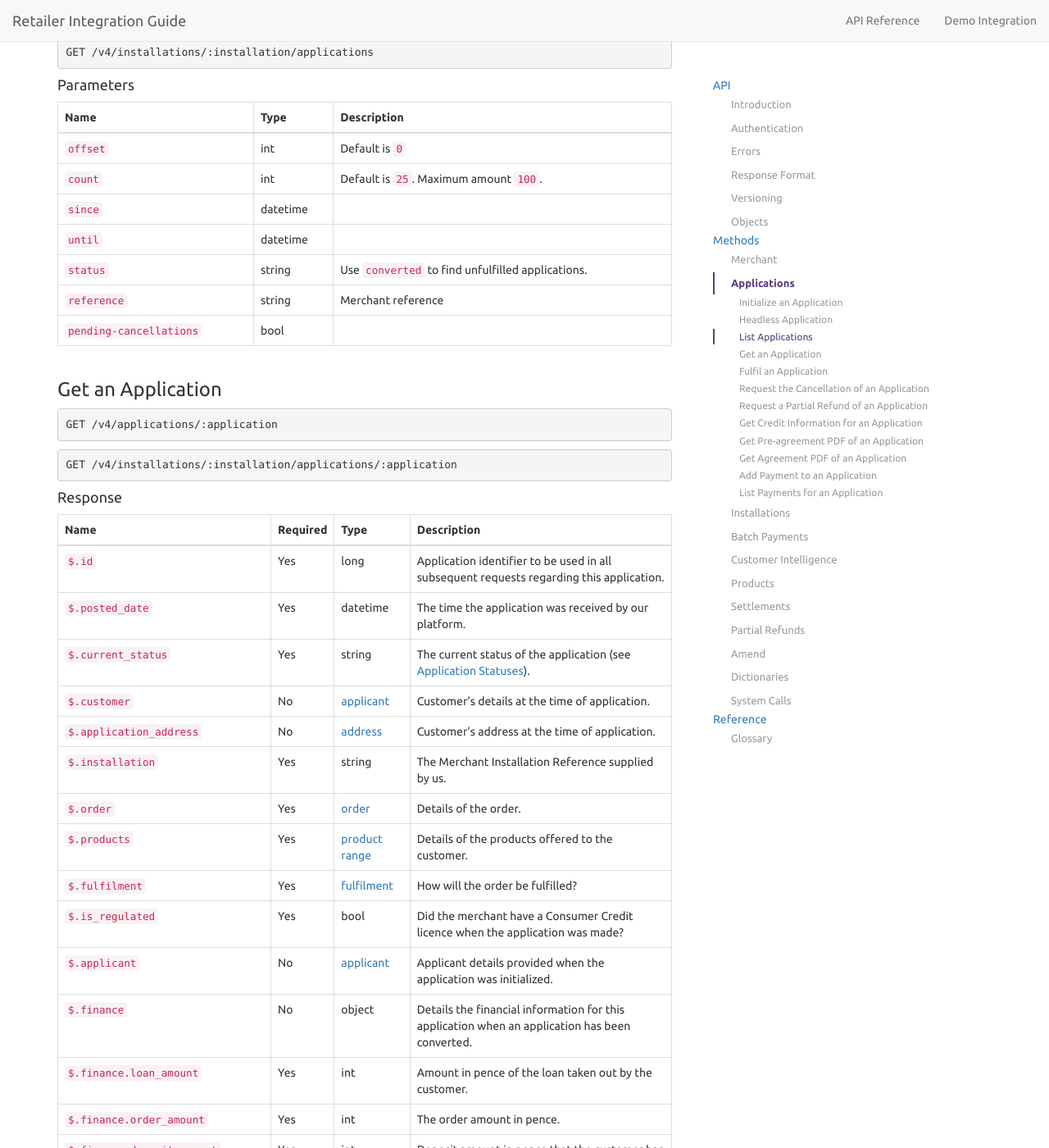
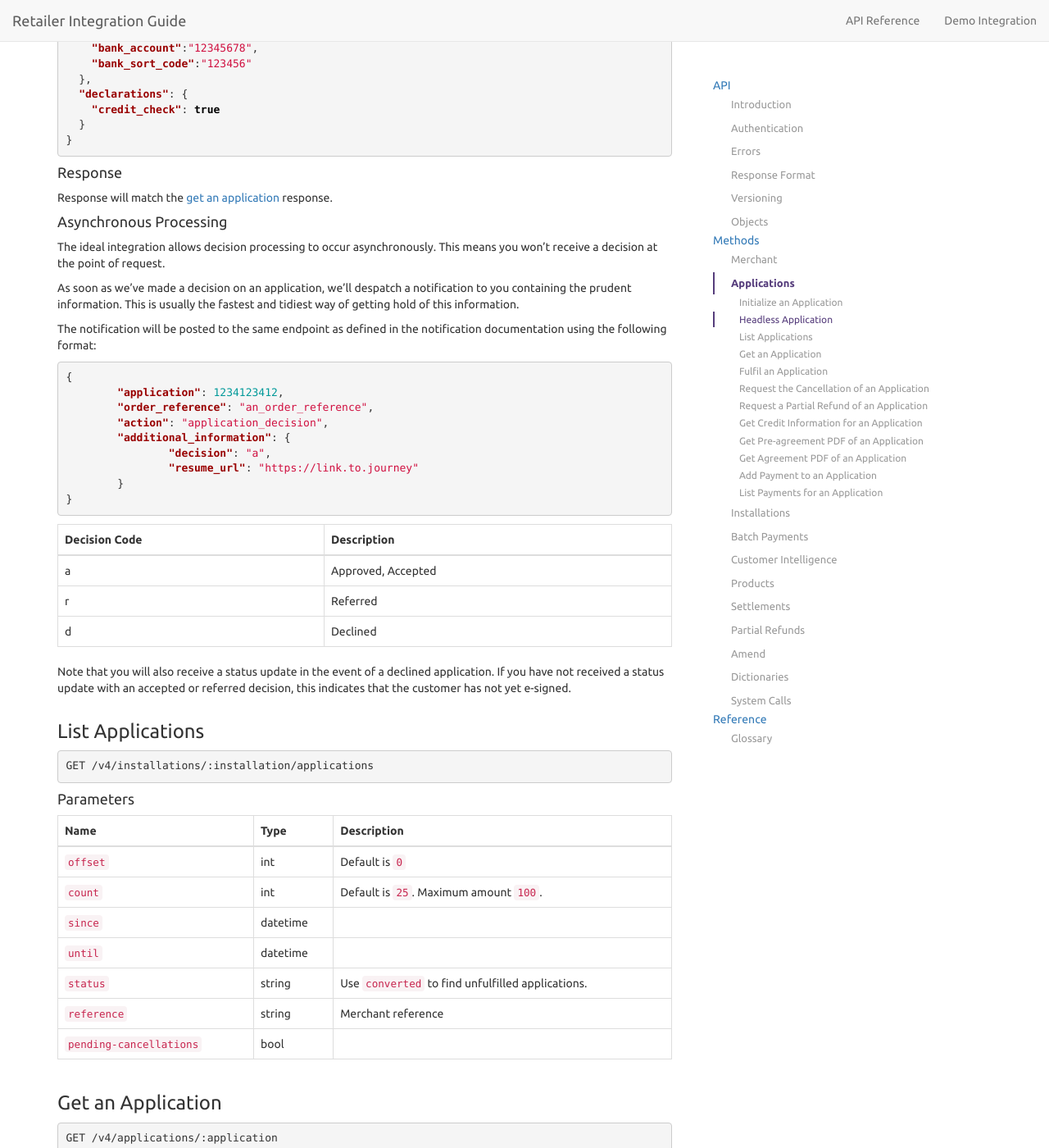
Before and after one commit to PayBreak/retailer-integration-guide, a Jekyll site: the page built from api/index.md, in a window 1280 px wide and 1400 px high, scrolled down 15419 px. Shown: the whole window at 82% size. Built offline with Jekyll 4.4.1, drawn with Linux system fonts in a browser that asks for light colours; nearby versions of some CDN libraries; our own code applies the rules of GitHub Pages for plain Markdown files; some of the changed text lies outside the part shown.

Commit message:
Headless Notification

````diff
--- a/_includes/v4/applications_headless.md
+++ b/_includes/v4/applications_headless.md
@@ -1,6 +1,14 @@
+A headless application is an application where the user's information is populated directly by the retailer, commonly used in multi-lender approaches.
 ```
 POST {{ site.data.globals.api_prefix }}/headless-application
 ```
+
+#### Additional Headers
+
+Header Name | Required | Default | Type | Description
+--- | --- | --- | --- | ---
+`X-Process-Async` | No | true | boolean | Indicates whether you're requesting this application is processed asynchronously.
+`X-Decision-Timeout` | No | 240 | integer | Indicates how long you want to allow the process to run before the connection is terminated. Should only be used in conjunction with synchronous processing.
 
 #### Parameters
 
@@ -74,3 +82,31 @@ Name | Required | Type | Description
 #### Response
 
 Response will match the [get an application]({{ site.baseurl }}/api/#get-an-application) response.
+
+#### Asynchronous Processing
+
+The ideal integration allows decision processing to occur asynchronously. This means you won't receive a decision at the point of request.
+
+As soon as we've made a decision on an application, we'll despatch a notification to you containing the prudent information. This is usually the fastest and tidiest way of getting hold of this information.
+
+The notification will be posted to the same endpoint as defined in the notification documentation using the following format:
+
+```json
+{
+	"application": 1234123412,
+	"order_reference": "an_order_reference",
+	"action": "application_decision",
+	"additional_information": {
+		"decision": "a",
+		"resume_url": "https://link.to.journey"
+	}
+}
+```
+
+Decision Code | Description
+--- | ---
+a | Approved, Accepted
+r | Referred
+d | Declined
+
+Note that you will also receive a status update in the event of a declined application. If you have not received a status update with an accepted or referred decision, this indicates that the customer has not yet e-signed.
````
Also changed, not shown: _includes/v4/notifications.md (+4 -0 lines).
